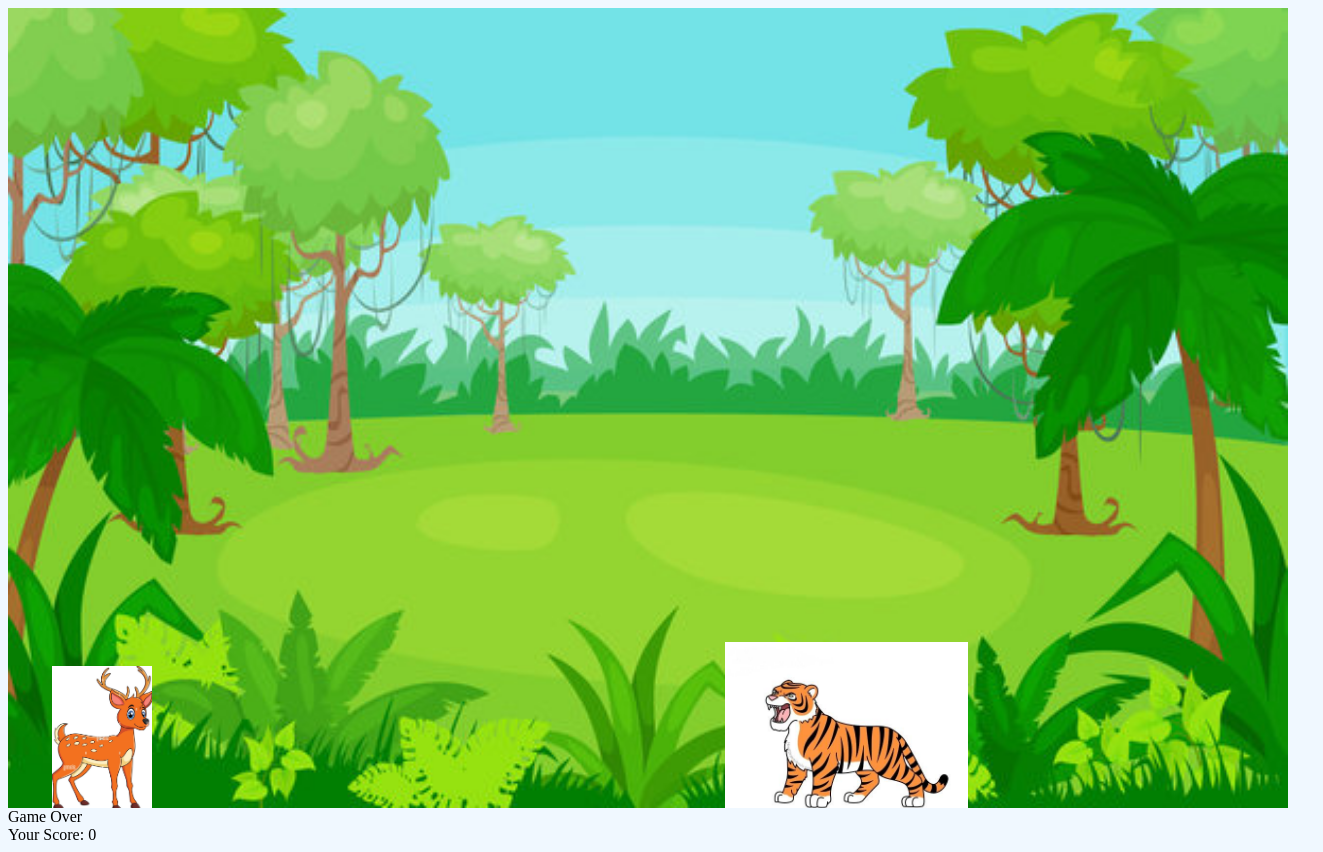
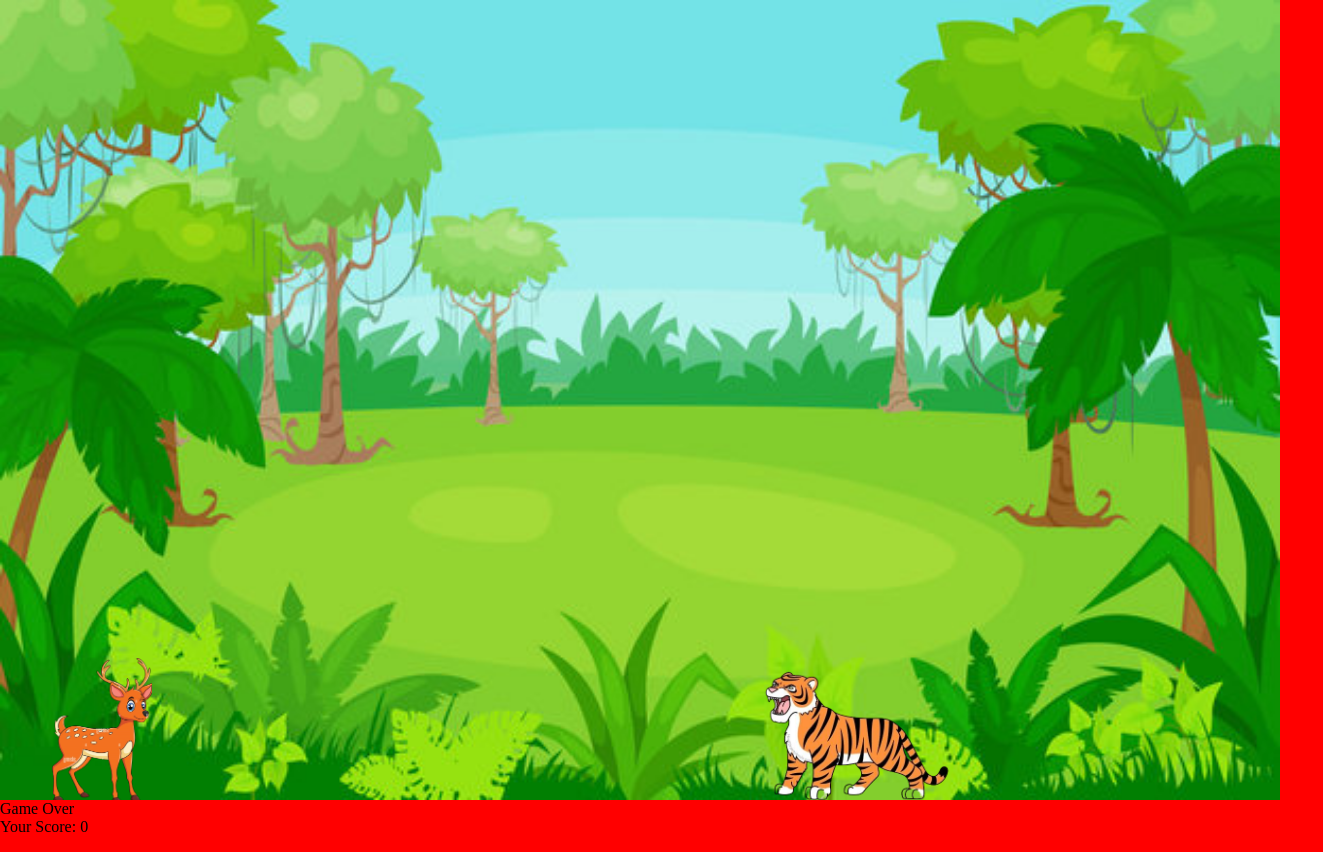
Before and after one commit to AmarDange/Love-Game, a plain HTML site: page index.html in a window 1280 px wide. Shown: the whole page, 1323 px wide, since content can reach past the window. Drawn offline with Linux system fonts and the light colour scheme.

Commit message:
Add images to project

```diff
--- a/assets/css/style.css
+++ b/assets/css/style.css
@@ -1,35 +1,39 @@
 *{
-    width: -1px;
-    padding: -5px;
+    margin: 0;
+    padding: 0;
 }
 
 body{
-    background-color:aliceblue;
+    background-color:red;
+
 }
 .gameContainer{
     background-image: url(../images/bg-img.jpg);
     background-repeat: no-repeat;
     background-size: 100vw 100vh;
-    width: 104%;
+    width: 100%;
     height: 100vh;
+
 }
 .deer{
-    background-image: url(/assets/images/deer.jpg);
+    background-image: url(/assets/images/deer.png);
     background-repeat: no-repeat;
     background-size: cover;
     width: 100px;
     height: 142px;
     position: absolute;
-    bottom: -8px;
+    bottom: 0;
     left: 52px;
+
 }
 
 .obstacle{
-    width: 243px;
+        width: 243px;
     height: 166px;
-    background-image: url(/assets/images/wild.jpg);
+    background-image: url(/assets/images/wild.png);
     background-size: cover;
     position: absolute;
-    bottom: -8px;
+    bottom: 0;
     left: 725px;
+
 }
```
Also changed, not shown: assets/images/deer.jpg (deleted), assets/images/deer.png (added), assets/images/dragon.png (added), assets/images/wild.jpg (deleted), assets/images/wild.png (added).
